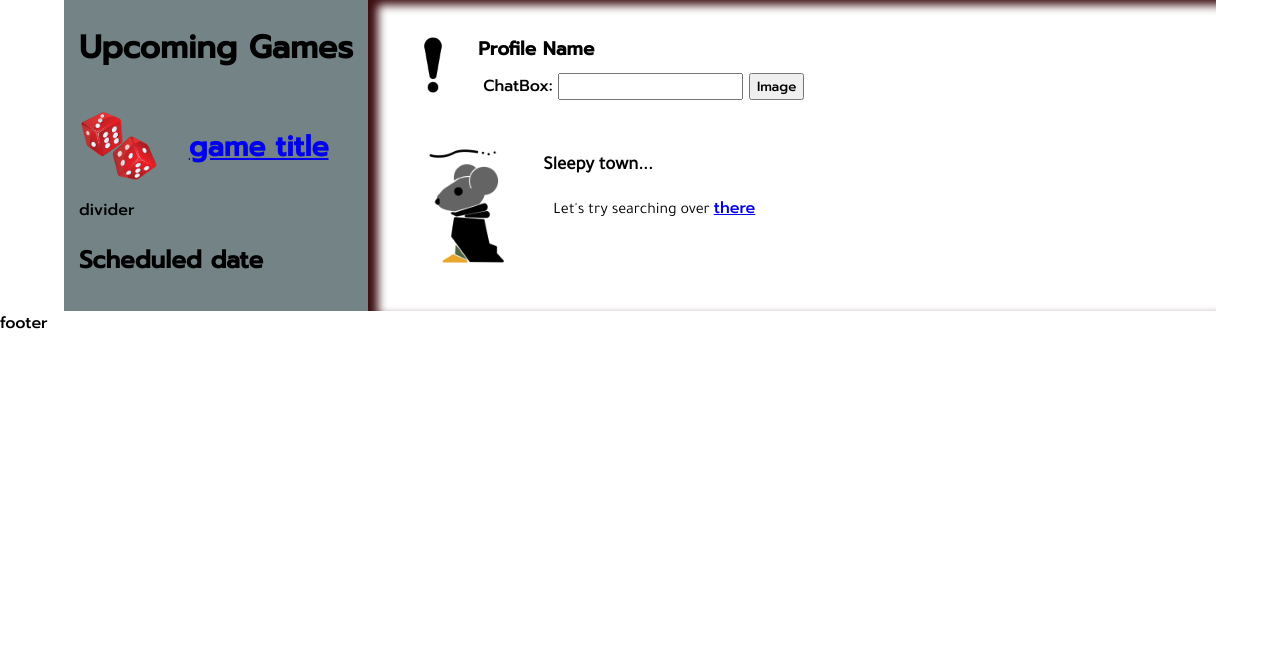
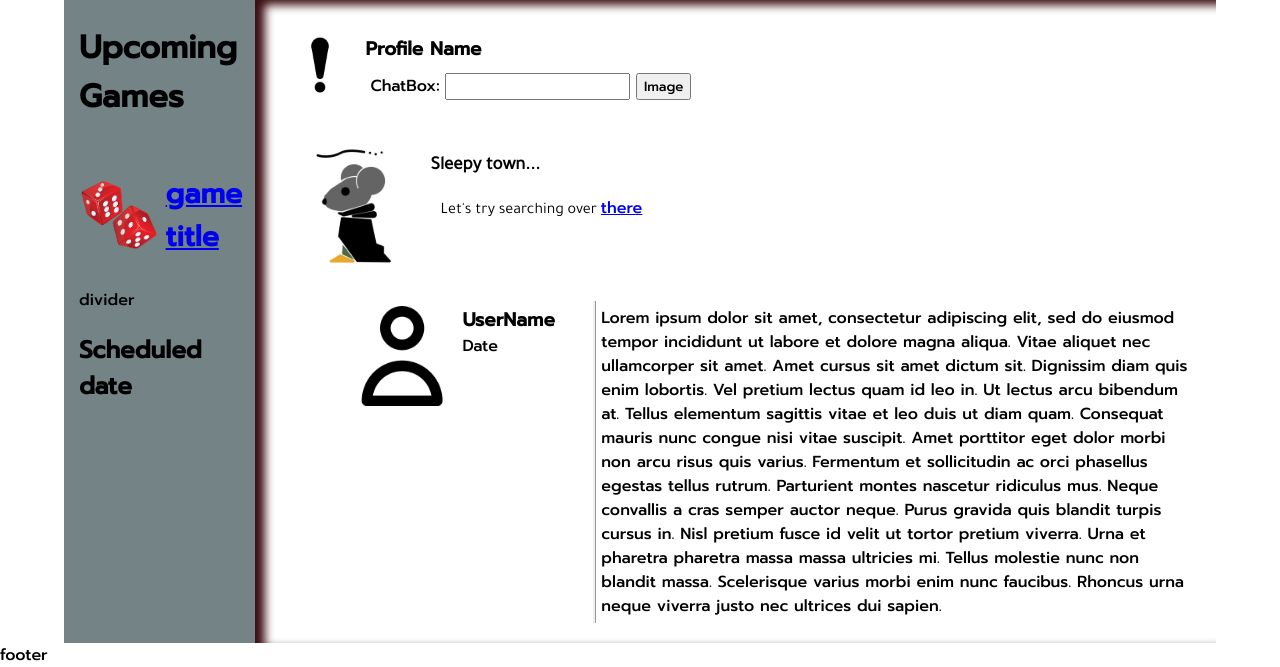
Before and after one commit to Seadoge-keeper/DiceTower, a PHP site: page /Main.php in a window 1280 px wide. Shown: the part 187-854 px from the top of the page. Before the commit the page ends 516 px from the top, so only its background shows below. Run offline with PHP 8.4, Linux system fonts and the light colour scheme.

Commit message:
Main.php
- Added new timeline
- Added user.png
- Added Post

```diff
--- a/Clone/Main.php
+++ b/Clone/Main.php
@@ -112,6 +112,33 @@
                 </div>
             </div>
 
+            <!-- User Timline -->
+
+            <div class="TL">
+
+                <div>
+                    <!-- User Details -->
+                    <div class="UserSec">
+
+                        <div class="UserProfilePicture">
+                            <img src="./Assets/images/user.png" alt="">
+                        </div>
+
+                        <div class="UserDetails">
+                            <h3> UserName </h3>
+                            <p> Date </p>
+                        </div>
+
+                    </div>
+
+                    <!-- User Post Content -->
+                    <div class="Consec">
+                    Lorem ipsum dolor sit amet, consectetur adipiscing elit, sed do eiusmod tempor incididunt ut labore et dolore magna aliqua. Vitae aliquet nec ullamcorper sit amet. Amet cursus sit amet dictum sit. Dignissim diam quis enim lobortis. Vel pretium lectus quam id leo in. Ut lectus arcu bibendum at. Tellus elementum sagittis vitae et leo duis ut diam quam. Consequat mauris nunc congue nisi vitae suscipit. Amet porttitor eget dolor morbi non arcu risus quis varius. Fermentum et sollicitudin ac orci phasellus egestas tellus rutrum. Parturient montes nascetur ridiculus mus. Neque convallis a cras semper auctor neque. Purus gravida quis blandit turpis cursus in. Nisl pretium fusce id velit ut tortor pretium viverra. Urna et pharetra pharetra massa massa ultricies mi. Tellus molestie nunc non blandit massa. Scelerisque varius morbi enim nunc faucibus. Rhoncus urna neque viverra justo nec ultrices dui sapien.
+                    </div>
+                </div>
+
+            </div>
+
 
         </div>
 
--- a/Clone/main.css
+++ b/Clone/main.css
@@ -105,3 +105,38 @@
 .RagText > div {
     font-family: Tajawal;
 }
+
+.TL{
+    display: flex;
+    padding: 5px;
+}
+.TL div{
+    margin: 0rem 0rem 0rem 1.5rem;
+    display: flex;
+    flex-direction: row;
+    width: 100%;
+}
+.TL div .UserSec{
+    padding: 5px;
+    flex:2;
+}
+.TL div .ConSec{
+    padding: 5px;
+    flex: 5;
+    border-left-style: ridge;
+}
+.TL div .UserSec .UserProfilePicture img{
+    height: 100px;
+    width:  100px;
+}
+.TL div .UserSec .UserDetails{
+    margin: 0rem 0rem 0rem .5rem;
+    display: block;
+    flex-direction: column;
+}
+.TL div .UserSec .UserDetails h3{
+    margin: 0;
+}
+.TL div .UserSec .UserDetails p{
+    margin: 0;
+}
```
Also changed, not shown: Clone/Assets/images/user.png (added).
